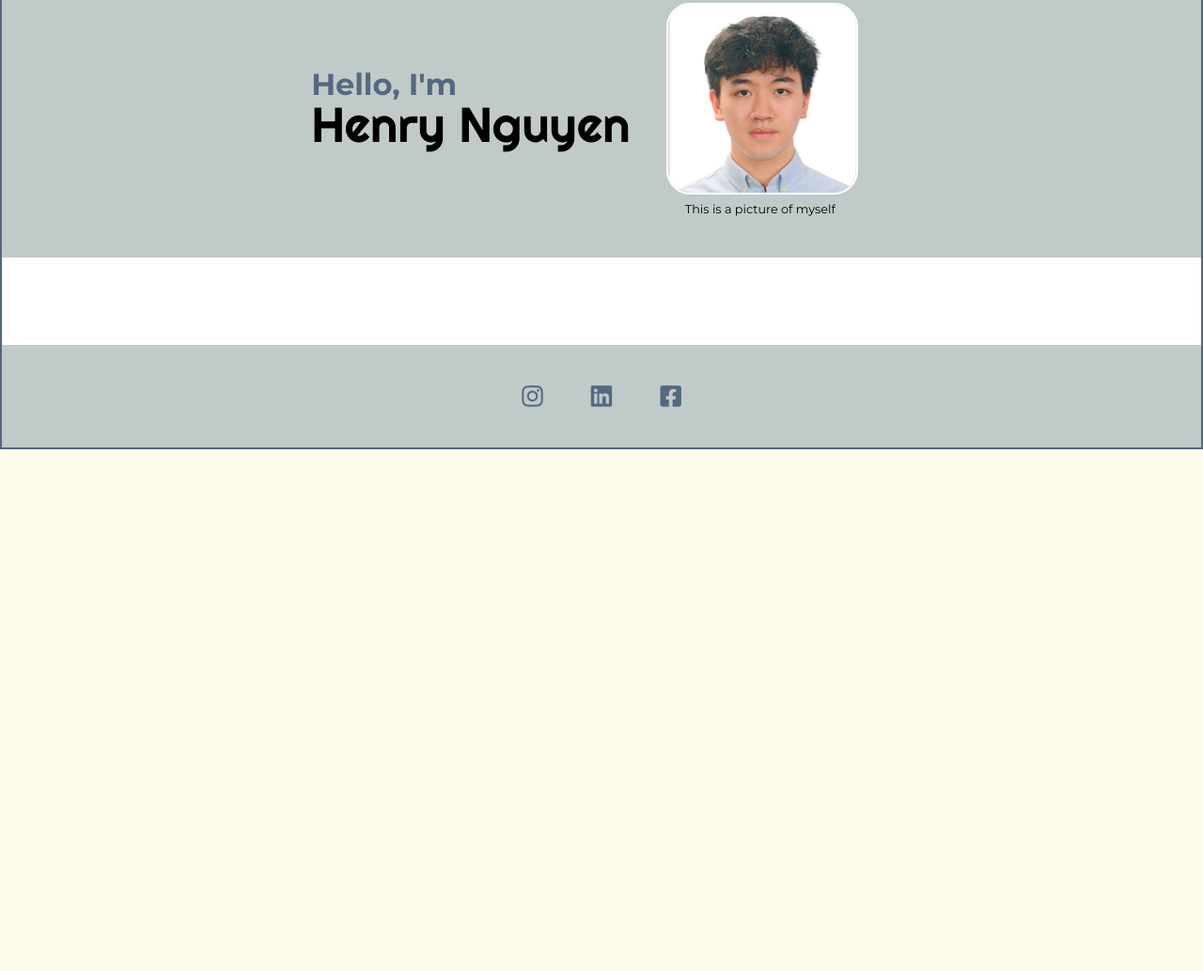
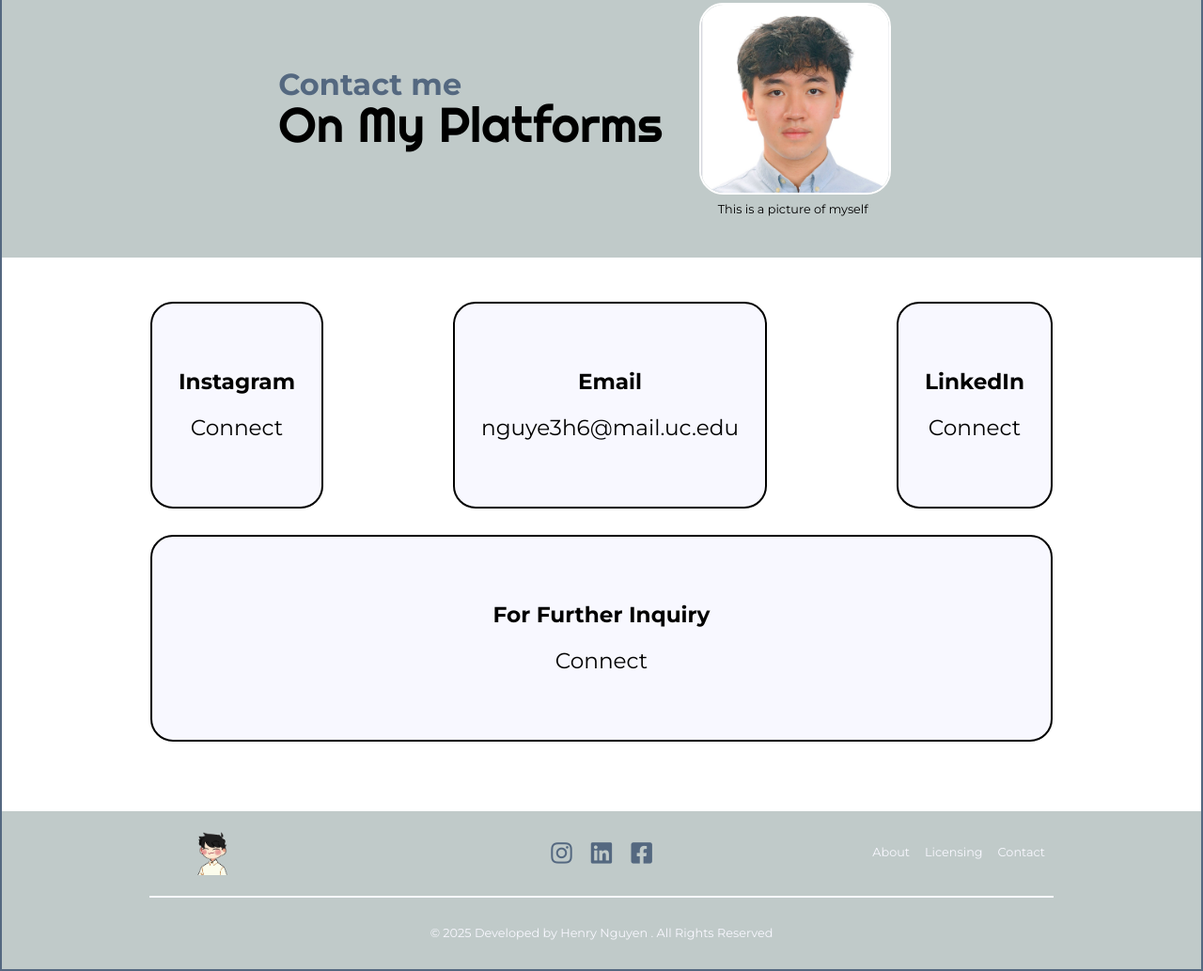
Before and after one commit to Sorayuuma/Final_Project, a plain HTML site: page contact.html in a window 1280 px wide. Shown: the part 166-1199 px from the top of the page at 94% size. Before the commit the page ends 800 px from the top, so only its background shows below. Drawn offline with Linux system fonts and the light colour scheme.

Commit message:
Final commit

```diff
--- a/contact.html
+++ b/contact.html
@@ -33,8 +33,8 @@
         </div>
         <div class="hero">
           <div class="name">
-            <h2>Hello, I'm</h2>
-            <h1 class="righteous-regular">Henry Nguyen</h1>
+            <h2>Contact me</h2>
+            <h1 class="righteous-regular">On My Platforms</h1>
           </div>
           <figure>
             <img src="images/Pic 5x5.jpg" width="500" alt="Picture of myself" />
@@ -45,14 +45,53 @@
 
       </header>
       <main>
-
-
-
+        <section class="contacts">
+          <div class="contact-info">
+            <div class="insta contact-link">
+              <h2>Instagram</h2>
+              <a href="https://www.instagram.com/hungenji.02/">Connect</a>
+            </div>
+            <div class="email contact-link">
+              <h2>Email</h2>
+              <a href="mailto:nguye3h6@mail.uc.edu">nguye3h6@mail.uc.edu</a>
+            </div>
+            <div class="linkedin contact-link">
+              <h2>LinkedIn</h2>
+              <a href="https://www.linkedin.com/in/hungnguyenhuy/">Connect</a>
+            </div>
+          </div>
+          <div class="inquiry">
+            <div class="insta contact-link">
+              <h2>For Further Inquiry</h2>
+              <a href="https://www.instagram.com/hungenji.02/">Connect</a>
+            </div>
+          </div>
+        </section>
       </main>
       <footer>
-        <a href=""><i class="fab fa-instagram"></i></a>
-        <a href=""><i class="fab fa-linkedin"></i></a>
-        <a href=""><i class="fab fa-facebook-square"></i></a>
+        <div class="content-footer">
+          <figure>
+                <img src="images/image_nobg.png" alt="Animated Picture of Me">
+          </figure>
+          <div class="icon">
+            <a href=""><i class="fab fa-instagram"></i></a>
+            <a href=""><i class="fab fa-linkedin"></i></a>
+            <a href=""><i class="fab fa-facebook-square"></i></a>
+          </div>
+          <div class="license" style="font-size: 80%;">
+            <ul>
+              <li><a href="index.html">About</a></li>
+              <li><a href="">Licensing</a></li>
+              <li><a href="contact.html">Contact</a></li>
+            </ul>
+          </div>
+        </div>
+        <hr>
+        <span style="font-size: 80%; color: ghostwhite; margin: auto;">
+          © 2025
+          Developed by Henry Nguyen
+          . All Rights Reserved
+        </span>
       </footer>
     </div>
   </body>
--- a/main.css
+++ b/main.css
@@ -11,15 +11,21 @@
   font-style: normal;
 }
 
+html, body {
+  min-height: 100vh;
+  margin: 0;
+}
+
 body {
   background-color:#fffbeb;
-
 }
 
 .wrapper {
   margin: auto;
+  margin-bottom: 0;
   background-color: white;
   border: 2px solid #546880;
+  overflow: hidden;
 }
 
 .nav-bar {
@@ -132,6 +138,7 @@ img {
 
 .content ul {
   display: flex;
+  list-style-type: none;
 }
 
 .content a {
@@ -155,31 +162,121 @@ img {
 }
 
 ul {
-  list-style-type: none;
   display: flex;
   flex-wrap: wrap;
 }
+
+.contacts {
+  display: flex;
+  flex-direction: column;
+  justify-content: center;
+  align-items: center;
+}
+
+.contact-info {
+  width: 100%;
+  list-style-type: none;
+  display: flex;
+  justify-content: space-between;
+  align-items: center;
+}
+
+.contact-link {
+  height: 10rem;
+  display: flex;
+  flex-direction: column;
+  background-color: ghostwhite;
+  padding: 1.75rem;
+  justify-content: center;
+  align-items: center;
+  border-radius: 1.5rem;
+  border: 2px solid black;
+}
+
+.contact-link p {
+  margin: 0;
+  color: #546880
+}
+
+.contact-link a {
+  margin-top: .5rem;
+  display: block;
+  color: black;
+  text-decoration: none;
+  border-radius: 2rem;
+}
+
+.contact-link a:hover {
+  color: #c0cac9
+}
+
+.inquiry {
+  width: 100%;
+  padding: 1.75rem;
+}
+
+
 
 footer {
   clear: both;
   text-align: center;
   background-color: #c0cac9;
-  padding: 1em;
+  padding: 2rem;
   display: flex;
+  flex-direction: column;
   justify-content: center;
   align-items: center;
 }
 
+footer ul {
+  list-style-type: none;
+}
+
+.content-footer {
+  position: relative;
+  min-width: 768px;
+  width: 960px;
+  display: flex;
+  justify-content: center;
+  align-items: center;
+  margin: auto;
+}
+
 footer i {
-  padding: 1em;
+  /* padding: 1em; */
   font-size: 160%;
   text-decoration: none;
   color: #546880;
 }
 
+footer a {
+  color: ghostwhite;
+  text-decoration: none;
+  padding: 0.5rem;
+}
+
 footer a:hover {
-  color: blue;
+  color: black;
   text-shadow: 0 0 5px white;
+}
+
+footer figure {
+  width: 50px;
+  position: absolute;
+  left: 0
+}
+
+.license {
+  position: absolute;
+  right: 0;
+
+}
+
+footer hr {
+  min-width: 768px;
+  width: 960px;
+  margin: 2rem 0 2rem 0;
+  border: 1px solid ghostwhite;
 }
 
 @media (max-width: 960px) {
```
Also changed, not shown: education.html (+23 -3 lines), index.html (+23 -3 lines), project.html (+24 -5 lines).
